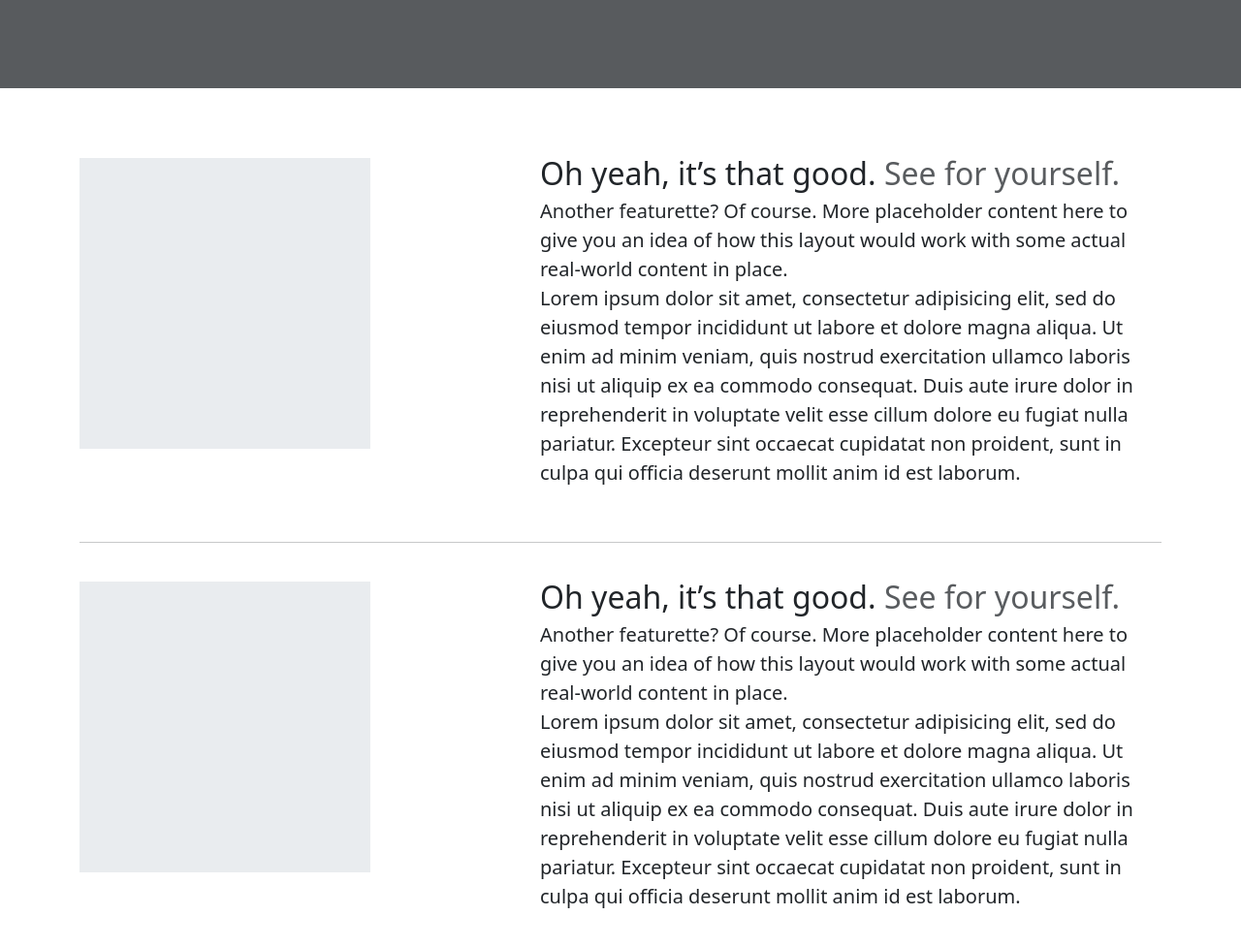
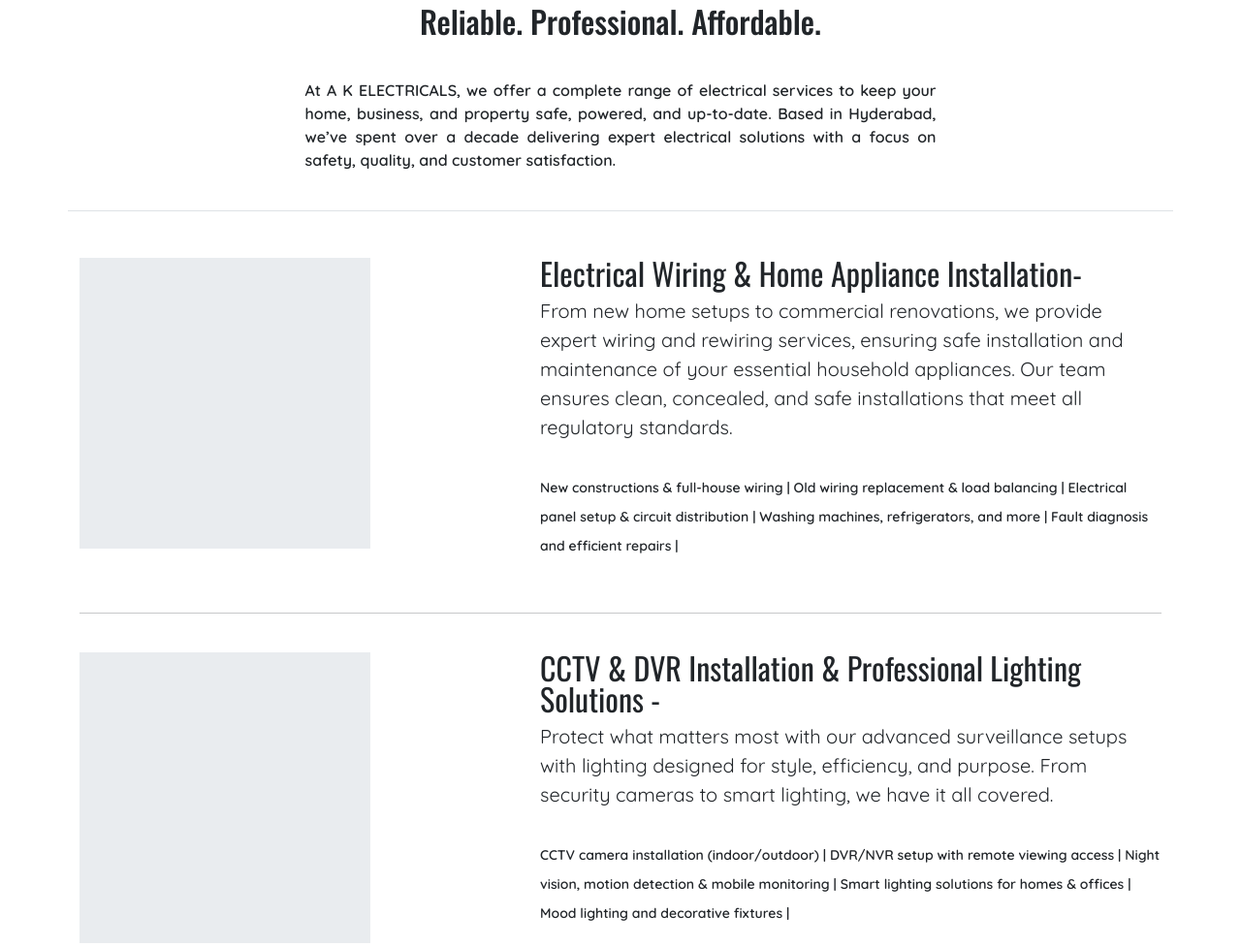
Before and after one commit to SDebnath001/A-K-ELECTRICALS, a plain HTML site: page service.html in a window 1280 px wide. Shown: the part 495-1472 px from the top of the page at 97% size. Drawn offline with nearby package versions, Linux system fonts and the light colour scheme.

Commit message:
content change

```diff
--- a/service.html
+++ b/service.html
@@ -1,5 +1,6 @@
 <!DOCTYPE html>
 <html>
+
 <head>
 	<meta charset="utf-8">
 	<meta name="viewport" content="width=device-width, initial-scale=1">
@@ -9,13 +10,16 @@
 	<link rel="stylesheet" type="text/css" href="style.css">
 
 </head>
+
 <body>
 	<header class="py-2">
 		<div class="container">
 			<nav class="navbar navbar-expand-lg">
 				<div class="container-fluid">
 					<a class="navbar-brand" href="#">AK Electricals</a>
-					<button class="navbar-toggler" type="button" data-bs-toggle="collapse" data-bs-target="#navbarSupportedContent" aria-controls="navbarSupportedContent" aria-expanded="false" aria-label="Toggle navigation">
+					<button class="navbar-toggler" type="button" data-bs-toggle="collapse"
+						data-bs-target="#navbarSupportedContent" aria-controls="navbarSupportedContent"
+						aria-expanded="false" aria-label="Toggle navigation">
 						<span class="navbar-toggler-icon"></span>
 					</button>
 					<div class="collapse navbar-collapse" id="navbarSupportedContent">
@@ -30,7 +34,7 @@
 								<a class="nav-link" aria-current="page" href="#">Products</a>
 							</li>
 							<li class="nav-item">
-							<a class="nav-link" aria-current="page" href="./service.html">Services</a>
+								<a class="nav-link active" aria-current="page" href="./service.html">Services</a>
 							</li>
 							<li class="nav-item">
 								<a class="nav-link" aria-current="page" href="./contact.html">Contact</a>
@@ -42,51 +46,64 @@
 			</nav>
 		</div>
 	</header>
-
+	<!-- main secion -->
 	<main>
-		<div class="carousel slide mb-5">
-			<div class="carousel-inner">
-				<div class="carousel-item active">
-					<svg aria-hidden="true" class="bd-placeholder-img " height="100%" preserveAspectRatio="xMidYMid slice" width="100%" xmlns="http://www.w3.org/2000/svg"><rect width="100%" height="100%" fill="var(--bs-secondary-color)"></rect></svg>
-					<div class="container">
+		<div class="about-img">
+			<img src="./public/img/service-img-1.jpg" alt="service image banner"
+				class="bd-placeholder-img bd-placeholder-img-lg featurette-image img-fluid mx-auto">
 		</div>
-				</div>
-			</div>
-		</div>
+		<main class="container about-main border-bottom mb-lg-4 mb-2">
+			<h2 class="text-center pb-2">Reliable. Professional. Affordable.</h2>
+			<p class="col-lg-7 col-12 py-lg-4 py-2 mx-auto">
+				At A K ELECTRICALS, we offer a complete range of electrical services to keep your home, business, and
+				property safe, powered, and up-to-date. Based in Hyderabad, we’ve spent over a decade delivering expert
+				electrical solutions with a focus on safety, quality, and customer satisfaction.
+			</p>
+		</main>
 		<div class="container marketing mb-5">
 			<div class="row featurette py-4">
 				<div class="col-md-7 order-md-2">
-					<h2 class="featurette-heading fw-normal lh-1">Oh yeah, it’s that good. <span class="text-body-secondary">See for yourself.</span></h2>
-					<p class="lead">Another featurette? Of course. More placeholder content here to give you an idea of how this layout would work with some actual real-world content in place. <br>
+					<h2 class="featurette-heading fw-normal lh-1">Electrical Wiring & Home Appliance Installation- </h2>
+					<p class="lead"><b>From new home setups to commercial renovations, we provide expert wiring and
+							rewiring services, ensuring safe installation and maintenance of your essential household
+							appliances. Our team ensures clean, concealed, and safe installations that meet all
+							regulatory standards.</b> <br> <br>
 
-						Lorem ipsum dolor sit amet, consectetur adipisicing elit, sed do eiusmod
-						tempor incididunt ut labore et dolore magna aliqua. Ut enim ad minim veniam,
-						quis nostrud exercitation ullamco laboris nisi ut aliquip ex ea commodo
-						consequat. Duis aute irure dolor in reprehenderit in voluptate velit esse
-						cillum dolore eu fugiat nulla pariatur. Excepteur sint occaecat cupidatat non
-						proident, sunt in culpa qui officia deserunt mollit anim id est laborum.
+						<span>New constructions & full-house wiring | Old wiring replacement & load balancing |
+							Electrical panel setup & circuit distribution | Washing machines, refrigerators, and more |
+							Fault diagnosis and efficient repairs |</span>
 					</p>
 				</div>
 				<div class="col-md-5 order-md-1">
-					<svg aria-label="Placeholder: 300x300" class="bd-placeholder-img bd-placeholder-img-lg featurette-image img-fluid mx-auto" height="300" preserveAspectRatio="xMidYMid slice" role="img" width="300" xmlns="http://www.w3.org/2000/svg"><rect width="100%" height="100%" fill="var(--bs-secondary-bg)"></rect></svg>
+					<svg aria-label="Placeholder: 300x300"
+						class="bd-placeholder-img bd-placeholder-img-lg featurette-image img-fluid mx-auto" height="300"
+						preserveAspectRatio="xMidYMid slice" role="img" width="300" xmlns="http://www.w3.org/2000/svg">
+						<rect width="100%" height="100%" fill="var(--bs-secondary-bg)"></rect>
+					</svg>
 				</div>
 			</div>
 			<hr class="featurette-divider">
 			<div class="row featurette py-4">
 				<div class="col-md-7 order-md-2">
-					<h2 class="featurette-heading fw-normal lh-1">Oh yeah, it’s that good. <span class="text-body-secondary">See for yourself.</span></h2>
-					<p class="lead">Another featurette? Of course. More placeholder content here to give you an idea of how this layout would work with some actual real-world content in place. <br>
+					<h2 class="featurette-heading fw-normal lh-1">CCTV & DVR Installation & Professional Lighting
+						Solutions - </h2>
+					<p class="lead"><b>Protect what matters most with our advanced surveillance setups with lighting
+							designed for style, efficiency, and purpose. From security cameras to smart lighting, we
+							have it all covered.</b> <br> <br>
 
-						Lorem ipsum dolor sit amet, consectetur adipisicing elit, sed do eiusmod
-						tempor incididunt ut labore et dolore magna aliqua. Ut enim ad minim veniam,
-						quis nostrud exercitation ullamco laboris nisi ut aliquip ex ea commodo
-						consequat. Duis aute irure dolor in reprehenderit in voluptate velit esse
-						cillum dolore eu fugiat nulla pariatur. Excepteur sint occaecat cupidatat non
-						proident, sunt in culpa qui officia deserunt mollit anim id est laborum.
+						<span>
+							CCTV camera installation (indoor/outdoor) | DVR/NVR setup with remote viewing access | Night
+							vision, motion detection & mobile monitoring | Smart lighting solutions for homes & offices
+							| Mood lighting and decorative fixtures |
+						</span>
 					</p>
 				</div>
 				<div class="col-md-5 order-md-1">
-					<svg aria-label="Placeholder: 300x300" class="bd-placeholder-img bd-placeholder-img-lg featurette-image img-fluid mx-auto" height="300" preserveAspectRatio="xMidYMid slice" role="img" width="300" xmlns="http://www.w3.org/2000/svg"><rect width="100%" height="100%" fill="var(--bs-secondary-bg)"></rect></svg>
+					<svg aria-label="Placeholder: 300x300"
+						class="bd-placeholder-img bd-placeholder-img-lg featurette-image img-fluid mx-auto" height="300"
+						preserveAspectRatio="xMidYMid slice" role="img" width="300" xmlns="http://www.w3.org/2000/svg">
+						<rect width="100%" height="100%" fill="var(--bs-secondary-bg)"></rect>
+					</svg>
 				</div>
 			</div>
 
@@ -95,40 +112,50 @@
 		<div class="container marketing">
 			<div class="row d-none">
 				<div class="col-lg-4">
-					<svg aria-label="Placeholder" class="bd-placeholder-img rounded-circle" height="140" preserveAspectRatio="xMidYMid slice" role="img" width="140" xmlns="http://www.w3.org/2000/svg"><title>Placeholder</title><rect width="100%" height="100%" fill="var(--bs-secondary-color)"></rect></svg>
+					<svg aria-label="Placeholder" class="bd-placeholder-img rounded-circle" height="140"
+						preserveAspectRatio="xMidYMid slice" role="img" width="140" xmlns="http://www.w3.org/2000/svg">
+						<title>Placeholder</title>
+						<rect width="100%" height="100%" fill="var(--bs-secondary-color)"></rect>
+					</svg>
 					<h2 class="fw-normal">Heading</h2>
-					<p>Some representative placeholder content for the three columns of text below the carousel. This is the first column.</p>
+					<p>Some representative placeholder content for the three columns of text below the carousel. This is
+						the first column.</p>
 					<p><a class="btn btn-secondary" href="#">View details »</a></p>
 				</div><!-- /.col-lg-4 -->
 				<div class="col-lg-4">
-					<svg aria-label="Placeholder" class="bd-placeholder-img rounded-circle" height="140" preserveAspectRatio="xMidYMid slice" role="img" width="140" xmlns="http://www.w3.org/2000/svg"><title>Placeholder</title><rect width="100%" height="100%" fill="var(--bs-secondary-color)"></rect></svg>
+					<svg aria-label="Placeholder" class="bd-placeholder-img rounded-circle" height="140"
+						preserveAspectRatio="xMidYMid slice" role="img" width="140" xmlns="http://www.w3.org/2000/svg">
+						<title>Placeholder</title>
+						<rect width="100%" height="100%" fill="var(--bs-secondary-color)"></rect>
+					</svg>
 					<h2 class="fw-normal">Heading</h2>
-					<p>Another exciting bit of representative placeholder content. This time, we've moved on to the second column.</p>
+					<p>Another exciting bit of representative placeholder content. This time, we've moved on to the
+						second column.</p>
 					<p><a class="btn btn-secondary" href="#">View details »</a></p>
 				</div><!-- /.col-lg-4 -->
 				<div class="col-lg-4">
-					<svg aria-label="Placeholder" class="bd-placeholder-img rounded-circle" height="140" preserveAspectRatio="xMidYMid slice" role="img" width="140" xmlns="http://www.w3.org/2000/svg"><title>Placeholder</title><rect width="100%" height="100%" fill="var(--bs-secondary-color)"></rect></svg>
+					<svg aria-label="Placeholder" class="bd-placeholder-img rounded-circle" height="140"
+						preserveAspectRatio="xMidYMid slice" role="img" width="140" xmlns="http://www.w3.org/2000/svg">
+						<title>Placeholder</title>
+						<rect width="100%" height="100%" fill="var(--bs-secondary-color)"></rect>
+					</svg>
 					<h2 class="fw-normal">Heading</h2>
 					<p>And lastly this, the third column of representative placeholder content.</p>
 					<p><a class="btn btn-secondary" href="#">View details »</a></p>
 				</div><!-- /.col-lg-4 -->
 			</div>
-
 		</div>
-
-
-
-
-
+		<!-- Footer section -->
 		<section class="">
 			<div class="">
-				<div class="bg-primary rounded position-relative overflow-hidden p-5">
+				<div class="bg-primary position-relative overflow-hidden p-5">
 					<div class="row g-4 position-relative my-3 container mx-auto">
 						<div class="col-lg-4">
 							<h2 class="text-white">Let's talk about your digital agency goals</h2>
 							<div class="col-md-10 bg-body rounded-2 p-2">
 								<div class="input-group">
-									<input class="form-control focus-shadow-none border-0 me-1" type="email" placeholder="Your email address">
+									<input class="form-control focus-shadow-none border-0 me-1" type="email"
+										placeholder="Your email address">
 									<button type="button" class="btn btn-dark rounded-2">Subscribe</button>
 								</div>
 							</div>
@@ -152,16 +179,6 @@
 					</div>
 				</div>
 		</section>
-
-
-
-
-
-
-
-
-
-
 		<footer class="container py-3">
 			<p class="float-end"><a href="#">Back to top</a></p>
 			<p>© 2025 AK Electricals. <a href="#">Privacy</a> · <a href="#">Terms</a></p>
@@ -171,4 +188,5 @@
 
 <script src="bootstrap-5.3.6-dist/js/bootstrap.min.js"></script>
 <script src='https://kit.fontawesome.com/a076d05399.js' crossorigin='anonymous'></script>
+
 </html>
--- a/style.css
+++ b/style.css
@@ -10,6 +10,13 @@
 
 .fill-white {
     fill: #fff !important;
+}
+
+.nav-link:hover , .nav-link.active {
+    text-decoration: none;
+    text-decoration: underline;
+    text-underline-offset: 4px;
+    text-decoration-thickness: 2px;
 }
 
 .card {
@@ -97,6 +104,20 @@
     border: 1px solid #000;
 }
 
+/**/
+.lead {
+    font-family: "Quicksand", sans-serif;
+}
+
+.featurette-heading {
+    font-family: 'Oswald', sans-serif;
+}
+
+.lead span {
+    font-size: 0.7em;
+    font-weight: 600;
+}
+
 @media (max-width: 768px) {
     .intro h2 {
         font-size: 2rem;
```
Also changed, not shown: about.html (+2 -2 lines), contact.html (+1 -1 lines), index.html (+1 -1 lines), 1 other file. Lines whose indentation alone changed are shown as unchanged.
